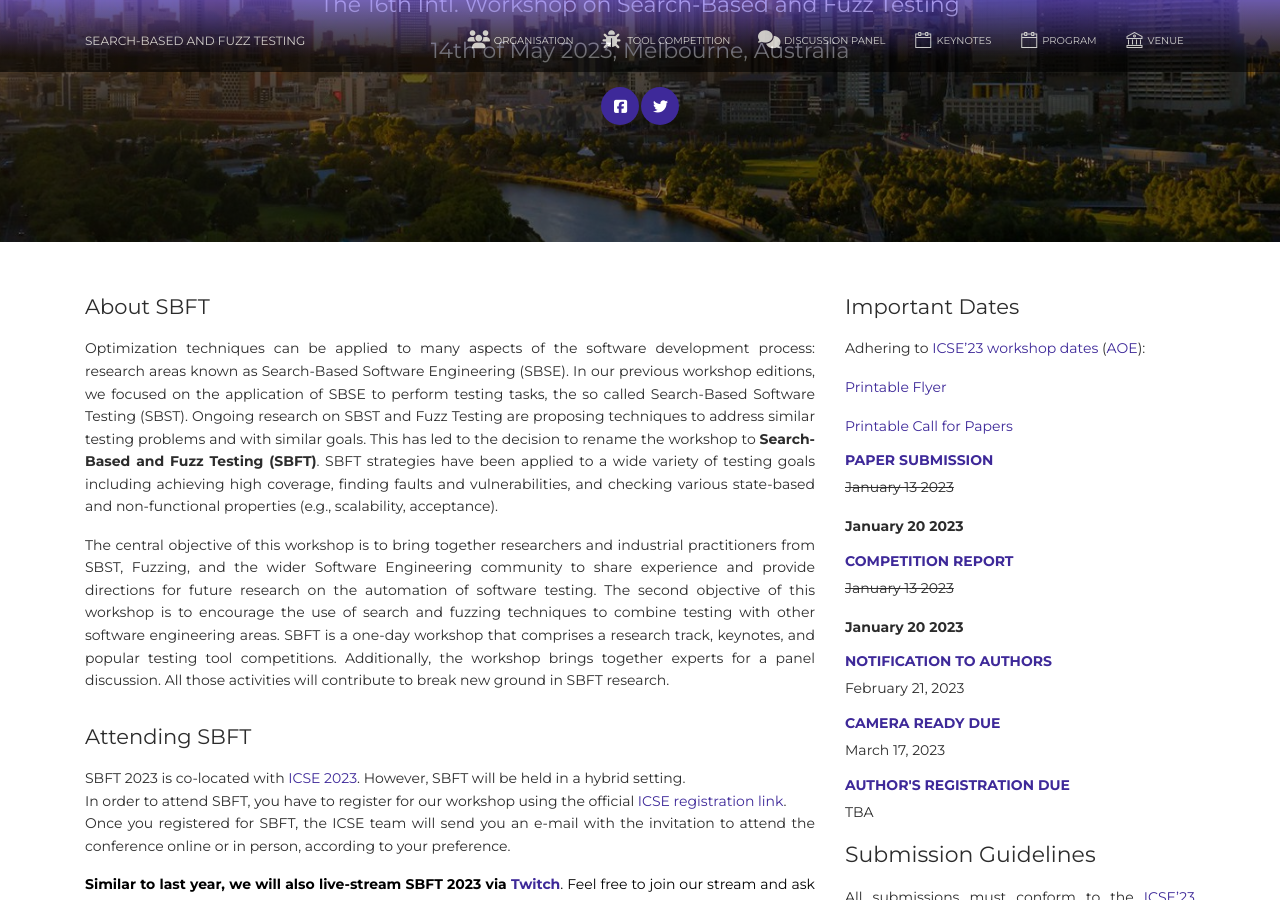
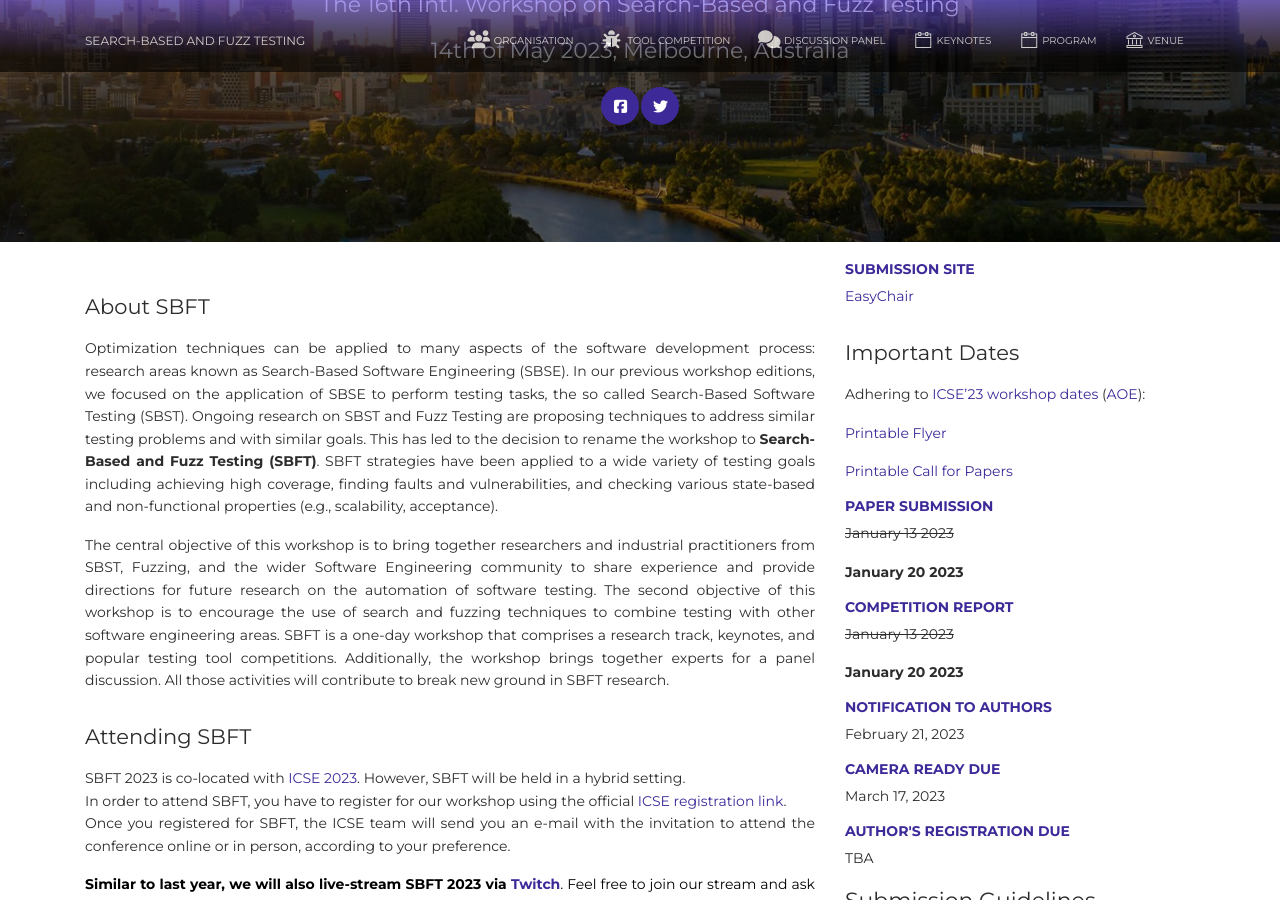
Before and after one commit to sbft23/sbft23.github.io, a Jekyll site: the page built from index.html, in a window 1280 px wide and 900 px high, scrolled down 208 px. Built offline with Jekyll 4.4.1, drawn with Linux system fonts in a browser that asks for light colours; nearby versions of some CDN libraries; comment, search, counter and statistics services are not loaded; some of the changed text lies outside the part shown.

Commit message:
Put the submission link up.

```diff
--- a/_includes/sidebar.html
+++ b/_includes/sidebar.html
@@ -1,4 +1,6 @@
 <div class="col-md-4">
+    <h6 class="text-primary">Submission site</h6>
+    <p><a href=" https://easychair.org/my/conference?conf=sbft2023">EasyChair</a></p>
     <h4 class="subsection">Important Dates</h4>
     <p>Adhering to <a href="https://conf.researchr.org/track/icse-2023/icse-2023-workshops">ICSE&rsquo;23
             workshop dates</a> (<a href="https://www.timeanddate.com/time/zones/aoe">AOE</a>):</p>
@@ -21,8 +23,6 @@
             href="https://conf.researchr.org/track/icse-2023/icse-2023-technical-track#About" target="_blank">ICSE&rsquo;23
             formatting and submission instructions</a>. <b>All submissions must be anonymized</b>, in PDF
         format and should be performed electronically through EasyChair.</p>
-    <h6 class="text-primary">Submission site</h6>
-    <p><a href=" https://easychair.org/my/conference?conf=sbft2023">EasyChair</a></p>
     <!-- <p><a href="#" target="_blank">TBA</a></p> -->
     <a class="twitter-timeline" data-height="600" href="https://twitter.com/sbftworkshop" target="_blank">
         Tweets by sbftworkshop
```
